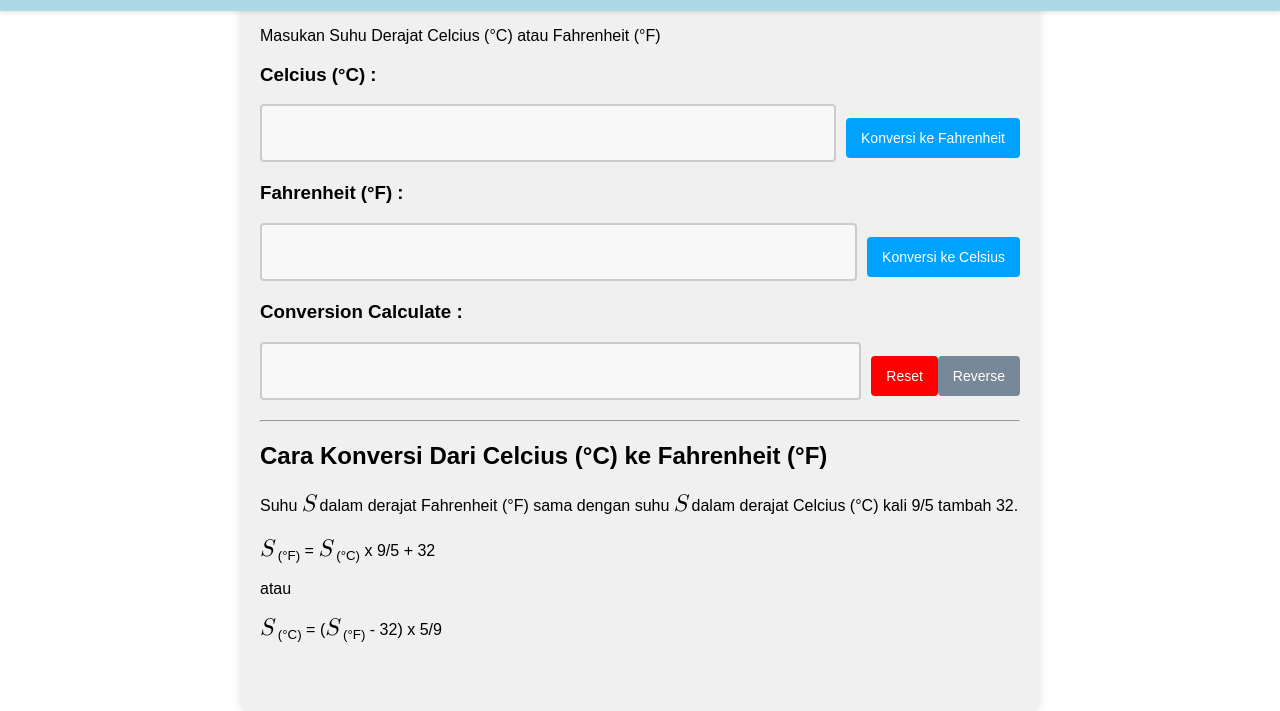
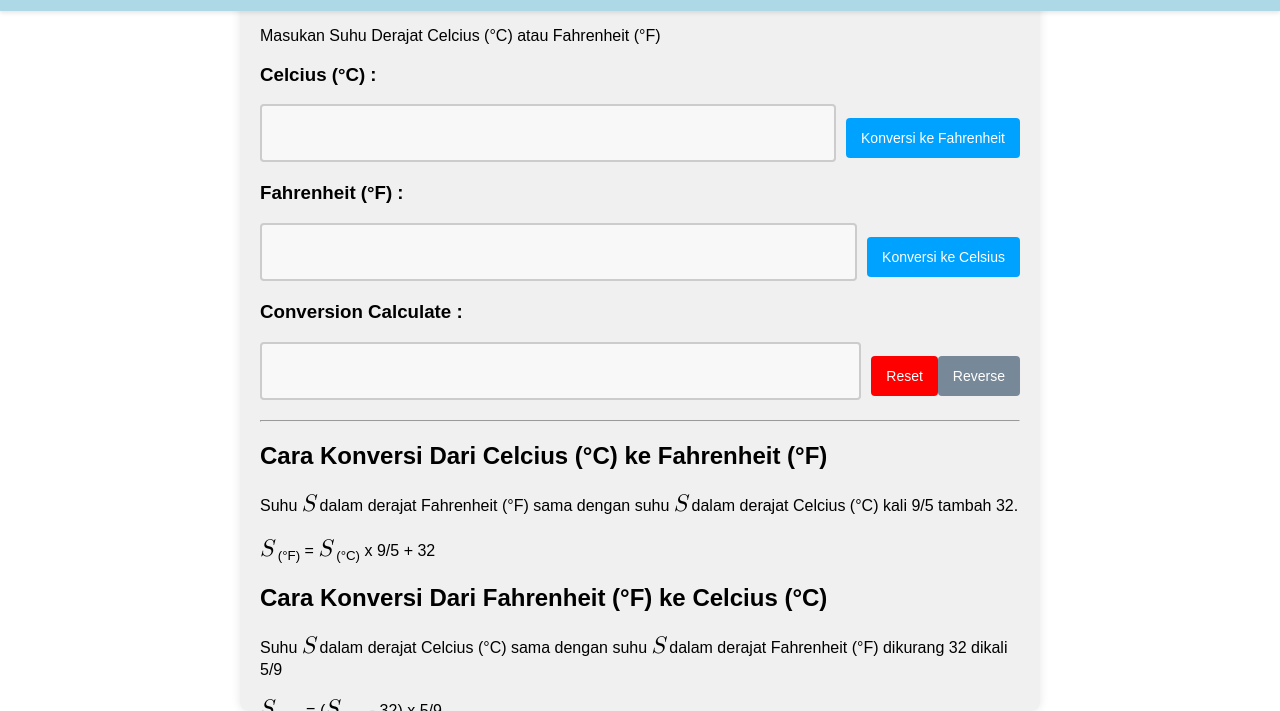
Before and after one commit to revou-fundamental-course/10-jun-24-Rachma-Nurhaliza-Parindra, a plain HTML site: page index.html in a window 1280 px wide. Shown: the part 89-800 px from the top of the page. Drawn offline with Linux system fonts and the light colour scheme.

Commit message:
Final Project

```diff
--- a/index.html
+++ b/index.html
@@ -51,7 +51,9 @@
             <p id="conversion-formula">
                 <span class="spans">S</span> <sub>(&deg;F)</sub> = <span class="spans">S</span> <sub>(&deg;C)</sub> x 9/5 + 32
             </p>
-            atau
+            <h2>Cara Konversi Dari Fahrenheit (&deg;F) ke Celcius (&deg;C)</h2>
+            <p id="conversion-description">
+                Suhu <span class="spans">S</span> dalam derajat Celcius (&deg;C) sama dengan suhu <span class="spans">S</span> dalam derajat Fahrenheit (&deg;F) dikurang 32 dikali 5/9
             <p id="conversion-formula-alt">
                 <span class="spans">S</span> <sub>(&deg;C)</sub> = (<span class="spans">S</span> <sub>(&deg;F)</sub> - 32) x 5/9
             </p>
```
